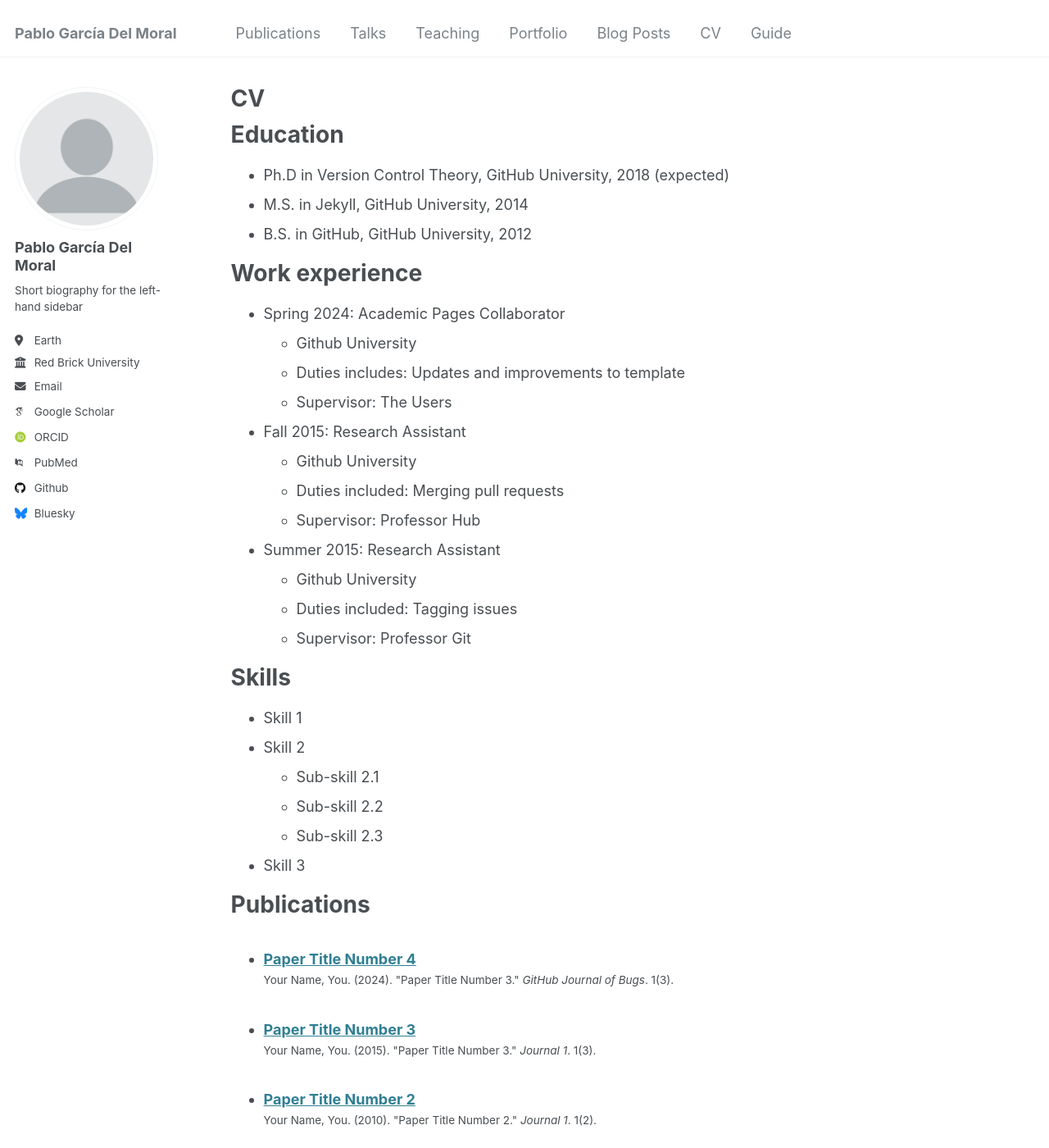
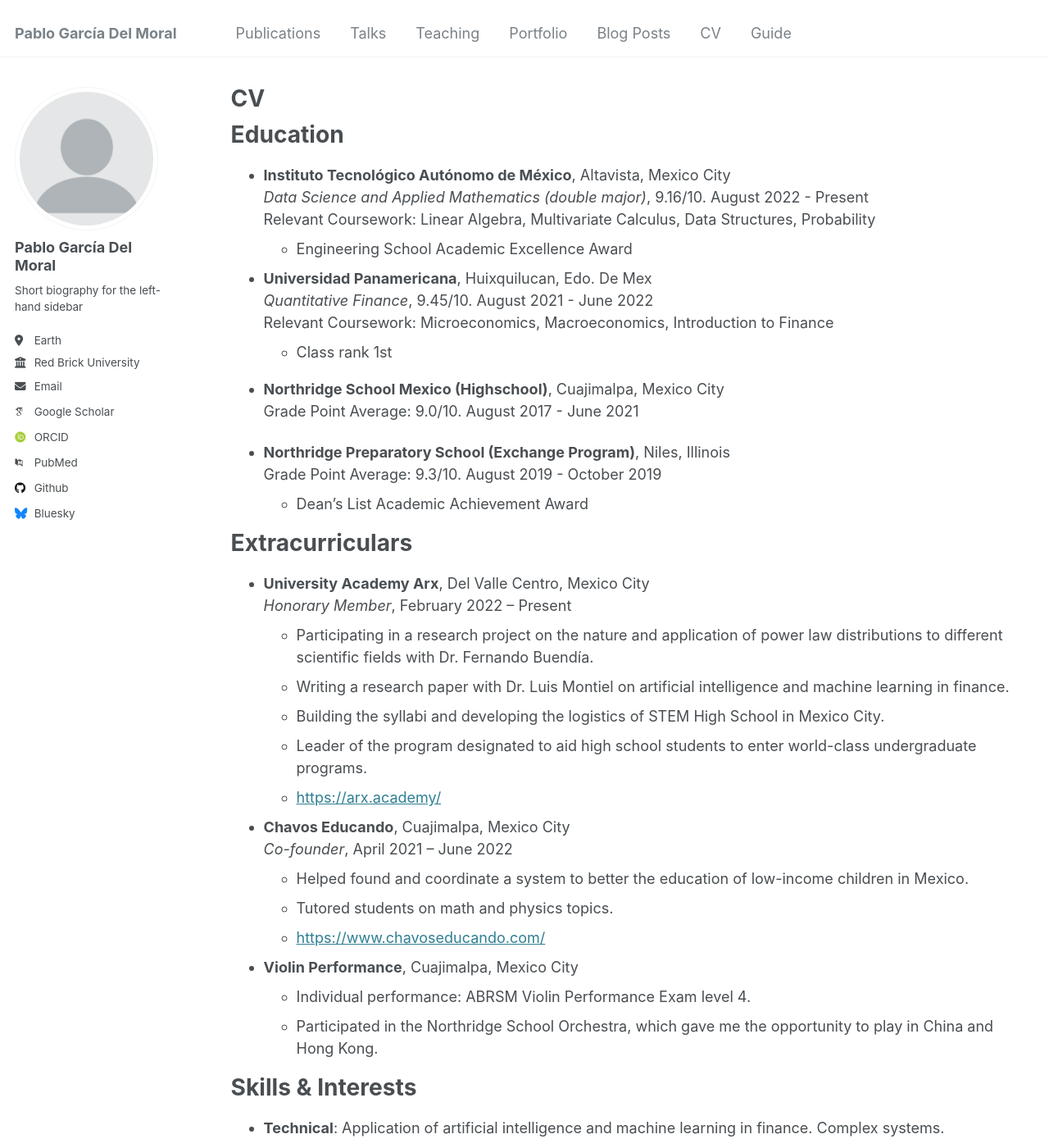
Before and after one commit to pablogdelmoral/pablogdelmoral.github.io, a Jekyll site: the page built from _pages/cv.md, in a window 1280 px wide and 1400 px high. Shown: the whole window at 82% size. Built offline with Jekyll 4.4.1, drawn with Linux system fonts in a browser that asks for light colours; some web fonts are replaced; some of the changed text lies outside the part shown.

Commit message:
CV added

```diff
--- a/_config.yml
+++ b/_config.yml
@@ -44,7 +44,7 @@ author:
   bitbucket        : # Username - Update with your username on the site
   codepen          : # Username
   dribbble         : # Username
-  github           : "academicpages"
+  github           : "pablogdelmoral"
   kaggle           : # Username
   stackoverflow    : # User number or user number and name (i.e., use "1" or "1/jeff-atwood")
 
--- a/_pages/cv.md
+++ b/_pages/cv.md
@@ -11,54 +11,45 @@ redirect_from:
 
 Education
 ======
-* Ph.D in Version Control Theory, GitHub University, 2018 (expected)
-* M.S. in Jekyll, GitHub University, 2014
-* B.S. in GitHub, GitHub University, 2012
+* **Instituto Tecnológico Autónomo de México**, Altavista, Mexico City
+  *Data Science and Applied Mathematics (double major)*, 9.16/10. August 2022 - Present
+  Relevant Coursework: Linear Algebra, Multivariate Calculus, Data Structures, Probability
+  * Engineering School Academic Excellence Award
 
-Work experience
+* **Universidad Panamericana**, Huixquilucan, Edo. De Mex
+  *Quantitative Finance*, 9.45/10. August 2021 - June 2022
+  Relevant Coursework: Microeconomics, Macroeconomics, Introduction to Finance
+  * Class rank 1st
+
+* **Northridge School Mexico (Highschool)**, Cuajimalpa, Mexico City
+  Grade Point Average: 9.0/10. August 2017 - June 2021
+
+* **Northridge Preparatory School (Exchange Program)**, Niles, Illinois
+  Grade Point Average: 9.3/10. August 2019 - October 2019
+  * Dean’s List Academic Achievement Award
+
+Extracurriculars
 ======
-* Spring 2024: Academic Pages Collaborator
-  * Github University
-  * Duties includes: Updates and improvements to template
-  * Supervisor: The Users
+* **University Academy Arx**, Del Valle Centro, Mexico City
+  *Honorary Member*, February 2022 – Present
+  - Participating in a research project on the nature and application of power law distributions to different scientific fields with Dr. Fernando Buendía.
+  - Writing a research paper with Dr. Luis Montiel on artificial intelligence and machine learning in finance.
+  - Building the syllabi and developing the logistics of STEM High School in Mexico City.
+  - Leader of the program designated to aid high school students to enter world-class undergraduate programs.
+  - [https://arx.academy/](https://arx.academy/)
 
-* Fall 2015: Research Assistant
-  * Github University
-  * Duties included: Merging pull requests
-  * Supervisor: Professor Hub
+* **Chavos Educando**, Cuajimalpa, Mexico City
+  *Co-founder*, April 2021 – June 2022
+  - Helped found and coordinate a system to better the education of low-income children in Mexico.
+  - Tutored students on math and physics topics.
+  - [https://www.chavoseducando.com/](https://www.chavoseducando.com/)
 
-* Summer 2015: Research Assistant
-  * Github University
-  * Duties included: Tagging issues
-  * Supervisor: Professor Git
+* **Violin Performance**, Cuajimalpa, Mexico City
+  - Individual performance: ABRSM Violin Performance Exam level 4.
+  - Participated in the Northridge School Orchestra, which gave me the opportunity to play in China and Hong Kong.
 
-Skills
+Skills & Interests
 ======
-* Skill 1
-* Skill 2
-  * Sub-skill 2.1
-  * Sub-skill 2.2
-  * Sub-skill 2.3
-* Skill 3
-
-Publications
-======
-  <ul>{% for post in site.publications reversed %}
-    {% include archive-single-cv.html %}
-  {% endfor %}</ul>
-
-Talks
-======
-  <ul>{% for post in site.talks reversed %}
-    {% include archive-single-talk-cv.html  %}
-  {% endfor %}</ul>
-
-Teaching
-======
-  <ul>{% for post in site.teaching reversed %}
-    {% include archive-single-cv.html %}
-  {% endfor %}</ul>
-
-Service and leadership
-======
-* Currently signed in to 43 different slack teams
+* **Technical**: Application of artificial intelligence and machine learning in finance. Complex systems.
+* **Language**: Spanish (Native), English (Fluent), French (Beginner).
+* **Interests**: Violin, Ensemble performance, Soccer, Languages, Philosophy.
```
